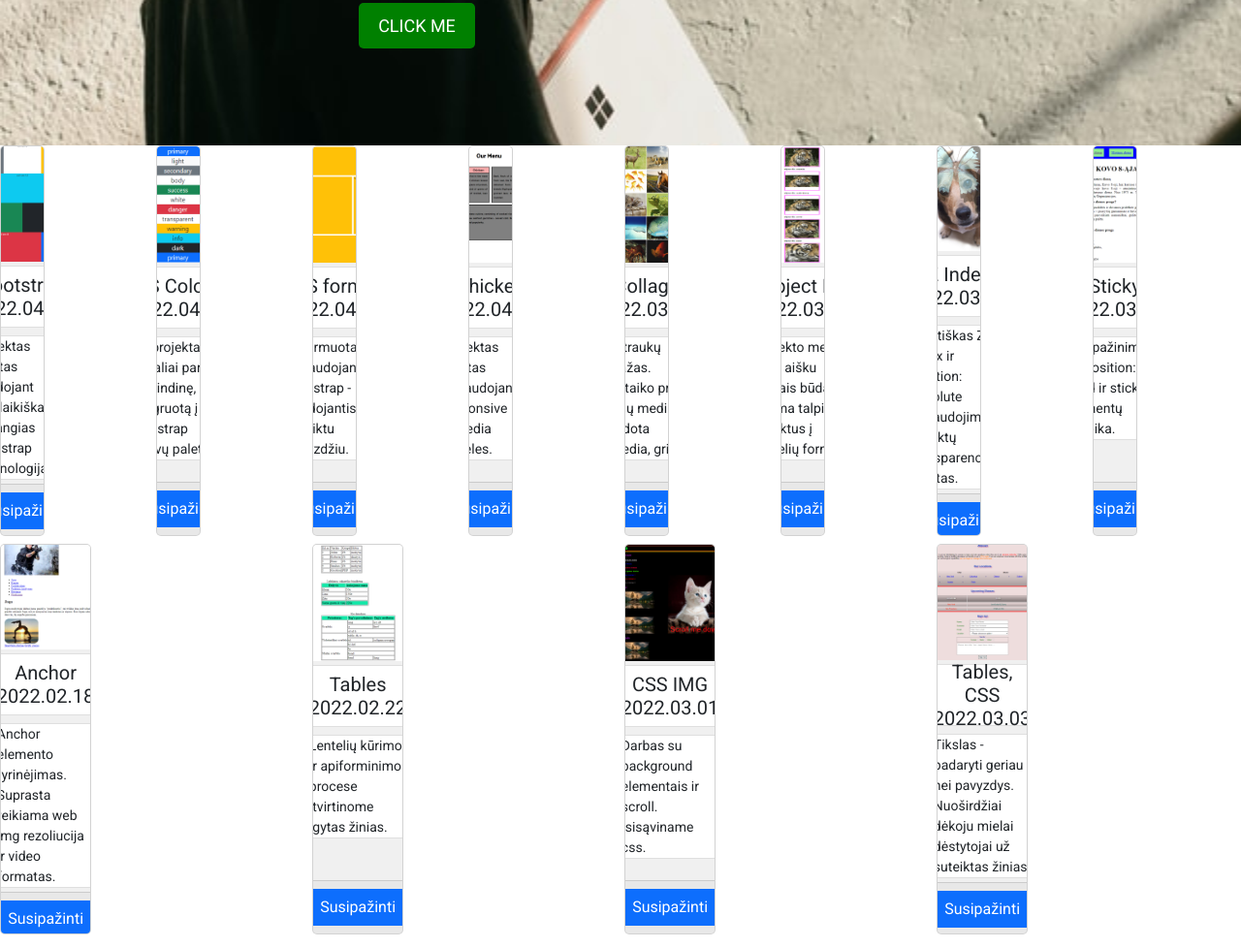
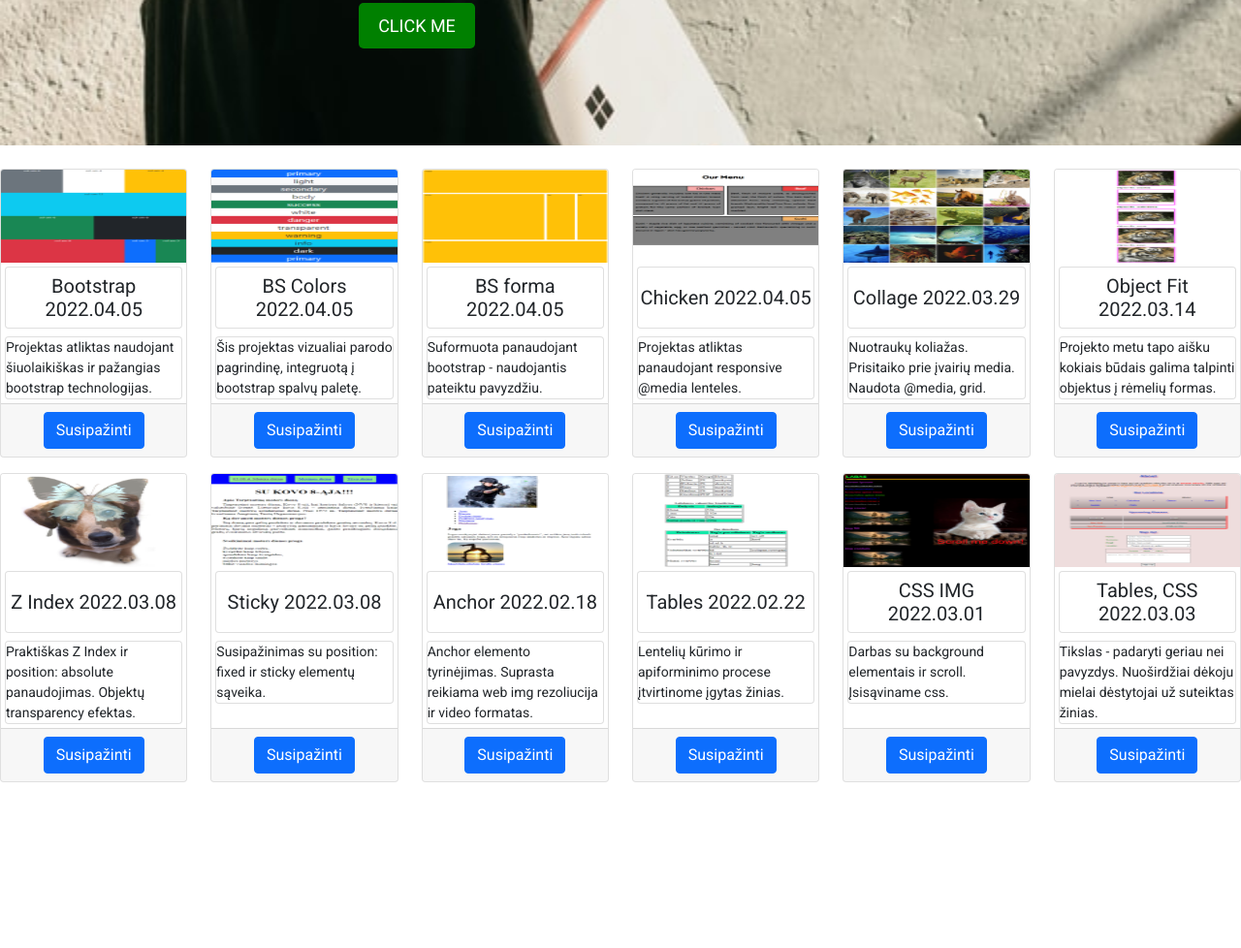
Before and after one commit to darbasKomandoje/namu_darbas, a plain HTML site: page index.html in a window 1280 px wide. Shown: the part 367-1345 px from the top of the page at 97% size. Drawn offline with nearby package versions, Linux system fonts and the light colour scheme.

Commit message:
Sufixinti tarpai tarp korteliu, uzdetas overflow-x hidden

```diff
--- a/index.html
+++ b/index.html
@@ -25,9 +25,9 @@
       </div>
     </div>
 <!-- prisistatymas end -->
-	<div class="row row-col-4 row-cols-sm-8 g-2" style="font-size:14px;">
-		<div class="col">
-			<div class="card text-center  h-100" style="max-width: 165px;">
+	<div class="row row-col-4 pt-4" style="font-size:14px;">
+		<div class="col pb-3 col-lg-2">
+			<div class="card text-center  h-100" >
 				<img src="html/img/i01.png" class="card-img-top" alt="..." style="height: 12vh">
 				<div class="card-body px-1 py-1">
 					<h5 class="card card-title justify-content-center" style="height: 8vh;">Bootstrap 2022.04.05</h5>
@@ -36,8 +36,8 @@
 				<div class="card-footer"><a href="./html/index01.html" class="btn btn-primary">Susipažinti</a></div>
 			</div>
 		</div>
-		<div class="col">
-			<div class="card text-center  h-100" style="max-width: 165px;">
+		<div class="col pb-3 col-lg-2">
+			<div class="card text-center  h-100" >
 				<img src="html/img/i02.png" class="card-img-top" alt="..." style="height: 12vh">
 				<div class="card-body px-1 py-1">
 					<h5 class="card card-title justify-content-center" style="height: 8vh;">BS Colors 2022.04.05</h5>
@@ -46,8 +46,8 @@
 				<div class="card-footer"><a href="./html/index02.html" class="btn btn-primary">Susipažinti</a></div>
 			</div>
 		</div>
-		<div class="col">
-			<div class="card text-center  h-100" style="max-width: 165px;">
+		<div class="col pb-3 col-lg-2">
+			<div class="card text-center  h-100" >
 				<img src="html/img/i03.png" class="card-img-top" alt="..." style="height: 12vh">
 				<div class="card-body px-1 py-1">
 					<h5 class="card card-title justify-content-center" style="height: 8vh;">BS forma 2022.04.05</h5>
@@ -56,8 +56,8 @@
 				<div class="card-footer"><a href="./html/index03.html" class="btn btn-primary">Susipažinti</a></div>
 			</div>
 		</div>
-		<div class="col">
-			<div class="card text-center  h-100" style="max-width: 165px;">
+		<div class="col pb-3 col-lg-2">
+			<div class="card text-center  h-100" >
 				<img src="html/img/i04.png" class="card-img-top" alt="..." style="height: 12vh">
 				<div class="card-body px-1 py-1">
 					<h5 class="card card-title justify-content-center" style="height: 8vh;">Chicken 2022.04.05</h5>
@@ -66,8 +66,8 @@
 				<div class="card-footer"><a href="./html/index04.html" class="btn btn-primary">Susipažinti</a></div>
 			</div>
 		</div>
-		<div class="col">
-			<div class="card text-center  h-100" style="max-width: 165px;">
+		<div class="col pb-3 col-lg-2">
+			<div class="card text-center  h-100" >
 				<img src="html/img/i05.png" class="card-img-top" alt="..." style="height: 12vh">
 				<div class="card-body px-1 py-1">
 					<h5 class="card card-title justify-content-center" style="height: 8vh;">Collage 2022.03.29</h5>
@@ -76,8 +76,8 @@
 				<div class="card-footer"><a href="./html/index05.html" class="btn btn-primary">Susipažinti</a></div>
 			</div>
 		</div>
-		<div class="col">
-			<div class="card text-center  h-100" style="max-width: 165px;">
+		<div class="col pb-3 col-lg-2">
+			<div class="card text-center  h-100" >
 				<img src="html/img/i06.png" class="card-img-top" alt="..." style="height: 12vh">
 				<div class="card-body px-1 py-1">
 					<h5 class="card card-title justify-content-center" style="height: 8vh;">Object Fit 2022.03.14</h5>
@@ -86,8 +86,8 @@
 				<div class="card-footer"><a href="./html/index06.html" class="btn btn-primary">Susipažinti</a></div>
 			</div>
 		</div>
-		<div class="col">
-			<div class="card text-center  h-100" style="max-width: 165px;">
+		<div class="col pb-3 col-lg-2">
+			<div class="card text-center  h-100" >
 				<img src="html/img/i08.png" class="card-img-top" alt="..." style="height: 12vh">
 				<div class="card-body px-1 py-1">
 					<h5 class="card card-title justify-content-center" style="height: 8vh;">Z Index 2022.03.08</h5>
@@ -96,8 +96,8 @@
 				<div class="card-footer"><a href="./html/index08.html" class="btn btn-primary">Susipažinti</a></div>
 			</div>
 		</div>
-		<div class="col">
-			<div class="card text-center  h-100" style="max-width: 165px;">
+		<div class="col pb-3 col-lg-2">
+			<div class="card text-center  h-100" >
 				<img src="html/img/i09.png" class="card-img-top" alt="..." style="height: 12vh">
 				<div class="card-body px-1 py-1">
 					<h5 class="card card-title justify-content-center" style="height: 8vh;">Sticky 2022.03.08</h5>
@@ -106,8 +106,8 @@
 				<div class="card-footer"><a href="./html/index09.html" class="btn btn-primary">Susipažinti</a></div>
 			</div>
 		</div>
-		<div class="col">
-			<div class="card text-center  h-100" style="max-width: 165px;">
+		<div class="col pb-3 col-lg-2">
+			<div class="card text-center  h-100" >
 				<img src="html/img/i10.png" class="card-img-top" alt="..." style="height: 12vh">
 				<div class="card-body px-1 py-1">
 					<h5 class="card card-title justify-content-center" style="height: 8vh;">Anchor 2022.02.18</h5>
@@ -116,8 +116,8 @@
 				<div class="card-footer"><a href="./html/index10.html" class="btn btn-primary">Susipažinti</a></div>
 			</div>
 		</div>
-		<div class="col">
-			<div class="card text-center  h-100" style="max-width: 165px;">
+		<div class="col pb-3 col-lg-2">
+			<div class="card text-center  h-100">
 				<img src="html/img/i11.png" class="card-img-top" alt="..." style="height: 12vh">
 				<div class="card-body px-1 py-1">
 					<h5 class="card card-title justify-content-center" style="height: 8vh;">Tables 2022.02.22</h5>
@@ -126,8 +126,8 @@
 				<div class="card-footer"><a href="./html/index11.html" class="btn btn-primary">Susipažinti</a></div>
 			</div>
 		</div>
-		<div class="col">
-			<div class="card text-center  h-100" style="max-width: 165px;">
+		<div class="col pb-3 col-lg-2">
+			<div class="card text-center  h-100">
 				<img src="html/img/i12.png" class="card-img-top" alt="..." style="height: 12vh">
 				<div class="card-body px-1 py-1">
 					<h5 class="card card-title justify-content-center" style="height: 8vh;">CSS IMG 2022.03.01</h5>
@@ -136,8 +136,8 @@
 				<div class="card-footer"><a href="./html/index12.html" class="btn btn-primary">Susipažinti</a></div>
 			</div>
 		</div>
-		<div class="col">
-			<div class="card text-center h-100" style="max-width: 165px;">
+		<div class="col pb-3 col-lg-2">
+			<div class="card text-center h-100">
 				<img src="html/img/i13.png" class="card-img-top" alt="..." style="height: 12vh">
 				<div class="card-body px-1 py-1">
 					<h5 class="card card-title justify-content-center" style="height: 8vh;">Tables, CSS 2022.03.03</h5>
--- a/style.css
+++ b/style.css
@@ -6,6 +6,7 @@ body {
   margin: 0;
   padding-bottom: 200px;
   font-family: 'Roboto', sans-serif;
+  overflow-x: hidden;
 }
 
 iframe {
@@ -30,7 +31,6 @@ h2 {
   margin-left: auto;
   padding-right: 15px;
   padding-left: 15px;
-
 }
 
 .dark-bg {
@@ -127,7 +127,7 @@ div.carousel-cell {
   border-radius: 5px;
 }
 
-div.cards {
+/* div.cards {
   display: flex;
   justify-content: space-between;
 }
@@ -199,7 +199,7 @@ div.image-card:hover .button {
 div.image-card .content-title {
   font-size: 20px;
   color: white;
-}
+} */
 
 .content-section {
   display: flex;
@@ -286,7 +286,7 @@ div.image-card .content-title {
 .content-section-5 .object-wrapper {
   width: 49%;
 }
-.hero-box hero-1{
+.hero-box hero-1 {
   object-fit: cover;
   object-position: center;
   height: 100em;
```
